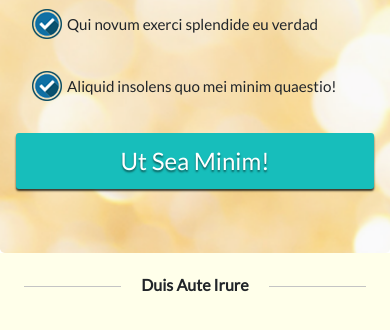
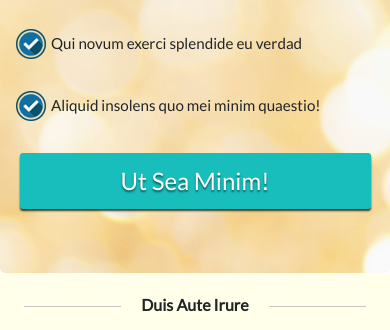
Before and after one commit to msanagu/adg, a website: page dist/index.html in a window 390 px wide. Shown: the part 548-878 px from the top of the page. Drawn offline with nearby package versions, Linux system fonts and the light colour scheme.

Commit message:
Media query fixes

```diff
--- a/scss/_components.scss
+++ b/scss/_components.scss
@@ -43,7 +43,6 @@ body {
   .form-wrapper {
     padding: 40px 40px 30rem;
     border-top: 0.75px solid rgba(0, 0, 0, 0.25);
-    // border-bottom: 0.75px solid rgba(0, 0, 0, 0.25);
 
     .form-header {
       .payment-btns {
@@ -126,7 +125,7 @@ body {
           &.filled {
             display: block;
             position: absolute;
-            color: #6ec275;
+            color: #7ac43e;
             font-size: 0.5rem;
             padding: 2px 0 5px 11px;
           }
@@ -134,7 +133,7 @@ body {
 
         .form-control {
           &.filled {
-            border: 1.4px solid #6ec275;
+            border: 1.5px solid #7ac43e;
             padding: 20px 10px 10px;
           }
 
@@ -147,8 +146,8 @@ body {
           }
 
           input {
-            padding-top: 20px;
-            padding-bottom: 20px;
+            padding-top: 24px;
+            padding-bottom: 24px;
 
             &.filled {
               font-size: 1rem;
@@ -181,7 +180,6 @@ body {
     border-top: 0.75px solid rgba(0, 0, 0, 0.25);
     border-left: 0.75px solid rgba(0, 0, 0, 0.25);
     padding-bottom: 30rem;
-    // border-bottom: 0.75px solid rgba(0, 0, 0, 0.25);
 
     .cart-item {
       display: flex;
--- a/scss/_config.scss
+++ b/scss/_config.scss
@@ -76,13 +76,19 @@
 }
 
 @mixin mediaM {
-  @media screen and (max-width: 1024px) {
+  @media screen and (max-width: 768px) {
     @content;
   }
 }
 
 @mixin mediaL {
-  @media screen and (min-width: 1024px) and (max-width: 2000px) {
+  @media screen and (min-width: 769px) and (max-width: 1024px) {
+    @content;
+  }
+}
+
+@mixin mediaXL {
+  @media screen and (min-width: 1025px) and (max-width: 2000px) {
     @content;
   }
 }
--- a/scss/_media.scss
+++ b/scss/_media.scss
@@ -1,7 +1,45 @@
 // laptop (min-width: 1024px)
 @include mediaL {
   body {
+    .jumbotron {
+      .jumbotron-header {
+        h1 {
+          margin-top: 2rem;
+        }
+      }
+      .youtube {
+        width: 95%;
+        height: auto;
+        padding-left: 2rem;
+      }
+    }
+
     main {
+      .carousel {
+        .carousel-wrapper {
+          .row {
+            .par {
+              padding: 0 0 0 30px;
+            }
+          }
+          .img-carousel {
+            img#main-image {
+              width: 450px;
+              height: 325px;
+            }
+
+            .thumbnails {
+              display: flex;
+
+              img.img-thumbnail {
+                height: 75px;
+                width: 75px;
+              }
+            }
+          }
+        }
+      }
+
       .testimonials {
         .testimonials-header {
           margin-bottom: 2rem;
@@ -32,11 +70,22 @@
   }
 }
 
-// tablet (max-width: 1024px)
+// tablet (max-width: 768px)
 @include mediaM {
   body {
     .jumbotron {
-      .row {
+      .jumbotron-header {
+        h1 {
+          margin-top: 2rem;
+        }
+      }
+
+      .youtube {
+        img.youtube {
+          padding: 0 5%;
+        }
+      }
+
       div#bullet-list-1 {
         margin: 0 auto;
         // margin-top: 2rem;
@@ -66,7 +115,6 @@
         }
       }
     }
-    }
 
     main {
       .carousel {
@@ -78,18 +126,15 @@
         }
 
         .carousel-wrapper {
-          .row {
           .img-carousel {
             text-align: center;
             padding-left: 0;
 
             .thumbnails {
-                display: block;
               padding-right: 15px;
 
               &:nth-child(1) {
                 margin-left: 0;
-                }
               }
             }
 
@@ -159,8 +204,10 @@
       }
 
       .youtube {
-        padding-left: 0;
+        img.youtube {
+          // padding-left: 0;
           text-align: center;
+        }
       }
 
       .row {
@@ -182,7 +229,8 @@
                 }
 
                 button.cta {
-                  width: 100%;
+                  width: 90%;
+                  margin: 0 auto;
                 }
               }
             }
@@ -231,20 +279,23 @@
 
             img {
               &#main-image {
-                width: 320px;
-                height: 200px;
+                width: 100%;
+                height: auto;
+                padding: 0 5%;
               }
             }
 
             .thumbnails {
-              padding: 20px 0 40px;
+              padding-top: 20px;
+              padding-bottom: 40px;
+              padding-right: 0;
               justify-content: center;
 
               img.img-thumbnail {
                 padding: 0;
-                height: 51px;
-                width: 51px;
-                margin: 0 5px;
+                height: 48px;
+                width: 48px;
+                margin: 0 3px;
                 object-fit: cover;
               }
             }
@@ -314,7 +365,7 @@
             }
 
             .step-copy {
-              padding: 0.75rem 1.5rem;
+              padding: 0.75rem 0rem;
             }
           }
         }
--- a/scss/main.scss
+++ b/scss/main.scss
@@ -30,7 +30,9 @@ body {
   height: 100%;
   margin: 0;
 
-  .main-jumbotron {
+  .main-jumbotron,
+  .jumbotron {
+    padding: 2rem 0;
     margin-bottom: 0;
     background: {
       image: url("../img/jumbotron/bg-gold.png");
@@ -40,7 +42,7 @@ body {
     .youtube {
       width: 100%;
       height: auto;
-      padding-left: 5%;
+      // padding-left: 5%;
     }
 
     .jumbotron-header {
@@ -134,7 +136,7 @@ body {
 
         .img-carousel {
           margin: 3rem 0 4rem;
-          padding-left: 2.5rem;
+          // padding-left: 2.5rem;
 
           img#main-image {
             width: 500px;
@@ -142,6 +144,8 @@ body {
           }
 
           .thumbnails {
+            display: block;
+
             img.img-thumbnail {
               height: 85px;
               width: 85px;
```
Also changed, not shown: dist/checkout.html (deleted), dist/css/main.css, dist/index.html, dist/js/main.js. Lines whose indentation alone changed are shown as unchanged.
